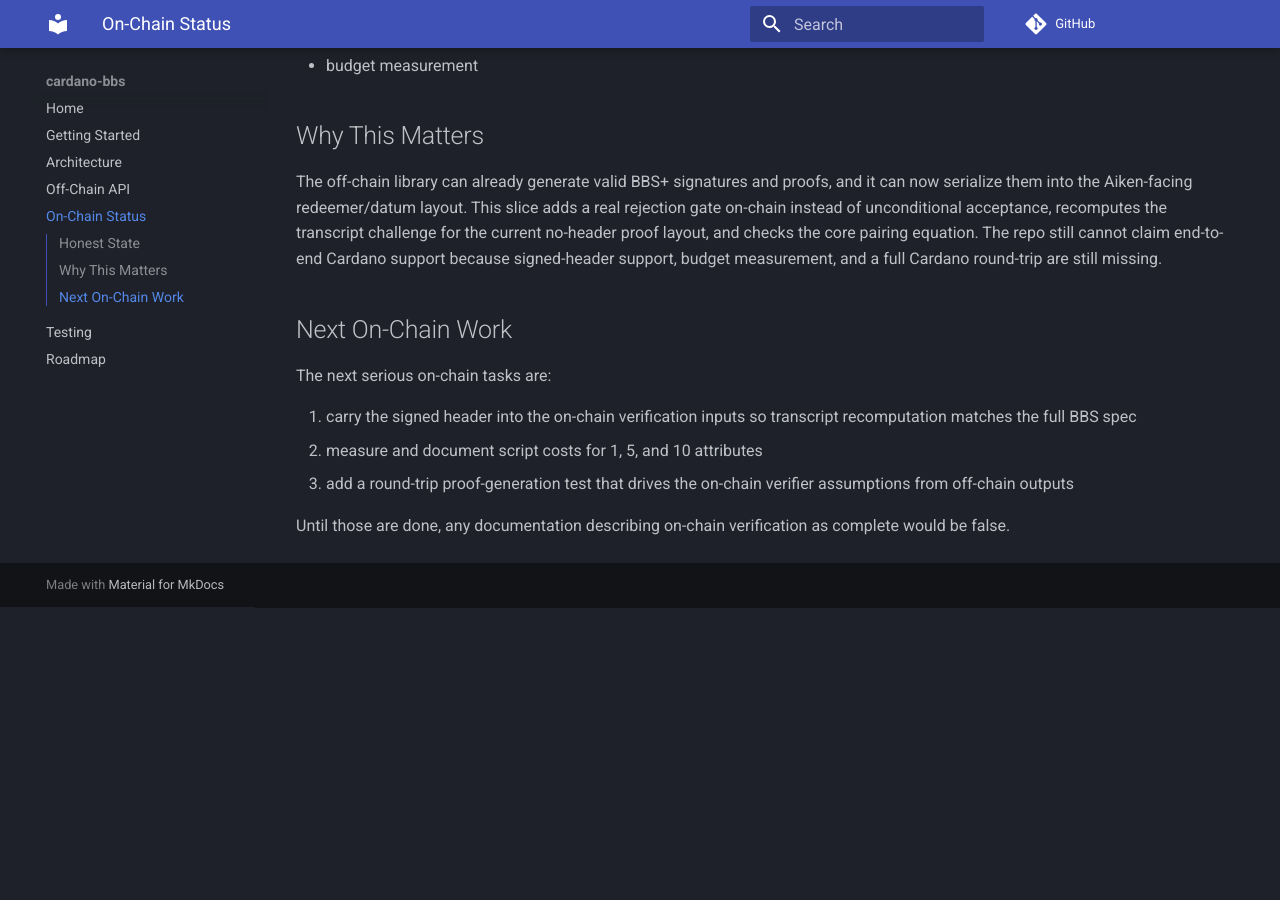
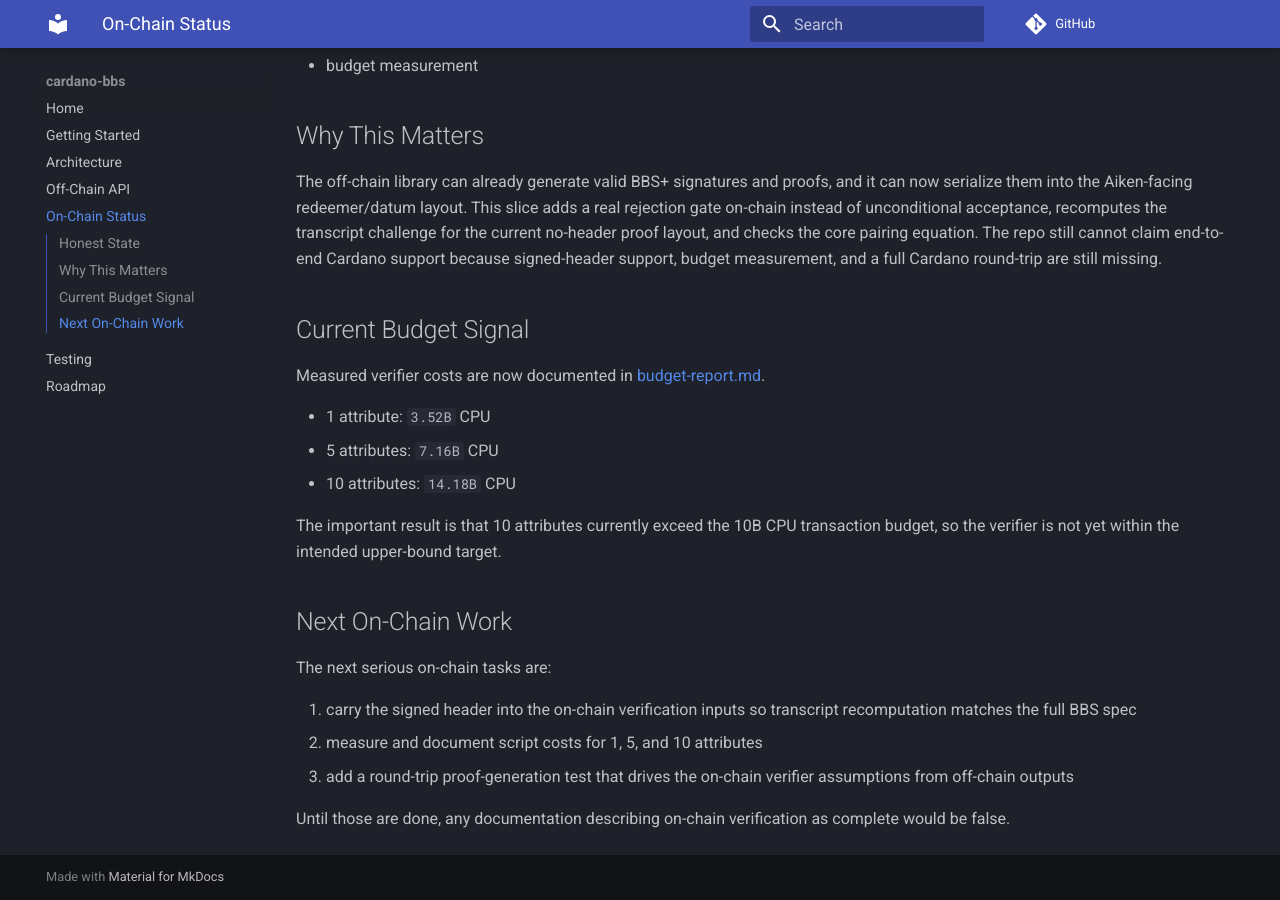
Before and after one commit to lambdasistemi/cardano-bbs, an MkDocs documentation site: the page built from docs/onchain.md, in a window 1280 px wide and 900 px high, scrolled down 941 px. Built offline with MkDocs 1.6.1 and Material for MkDocs 9.7.7, drawn with Linux system fonts in a browser that asks for light colours; comment, search, counter and statistics services are not loaded; before the commit the page ends 1548 px from its top, so only the background shows below that.

Commit message:
feat: measure on-chain BBS verification budget

```diff
--- a/docs/onchain.md
+++ b/docs/onchain.md
@@ -33,6 +33,16 @@ What does not exist yet:
 
 The off-chain library can already generate valid BBS+ signatures and proofs, and it can now serialize them into the Aiken-facing redeemer/datum layout. This slice adds a real rejection gate on-chain instead of unconditional acceptance, recomputes the transcript challenge for the current no-header proof layout, and checks the core pairing equation. The repo still cannot claim end-to-end Cardano support because signed-header support, budget measurement, and a full Cardano round-trip are still missing.
 
+## Current Budget Signal
+
+Measured verifier costs are now documented in [budget-report.md](/code/cardano-bbs-verify/specs/001-bbs-credentials/budget-report.md).
+
+- 1 attribute: `3.52B` CPU
+- 5 attributes: `7.16B` CPU
+- 10 attributes: `14.18B` CPU
+
+The important result is that 10 attributes currently exceed the 10B CPU transaction budget, so the verifier is not yet within the intended upper-bound target.
+
 ## Next On-Chain Work
 
 The next serious on-chain tasks are:
```
Also changed, not shown: specs/001-bbs-credentials/budget-report.md (added, +43 -0 lines), 3 other files.
